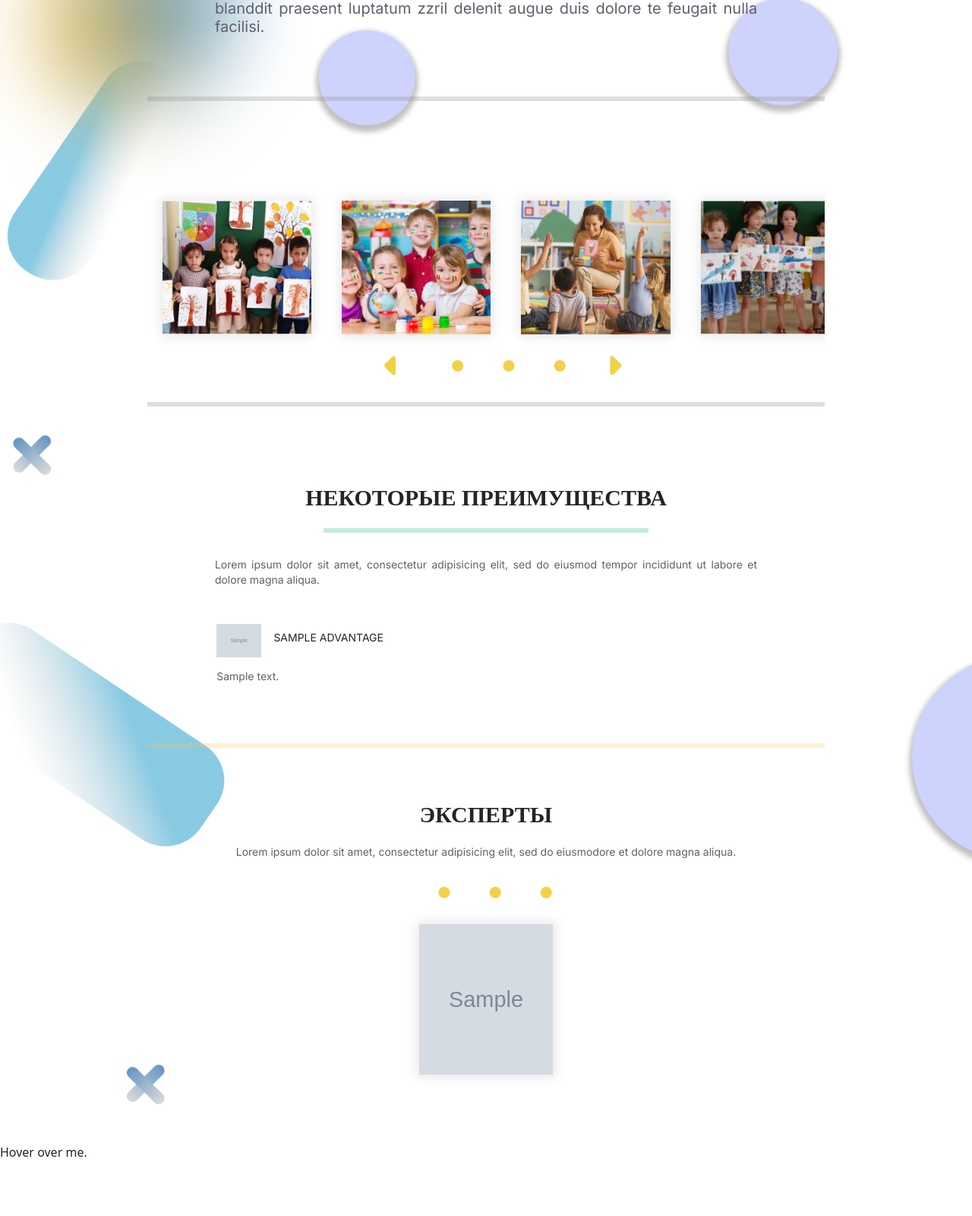
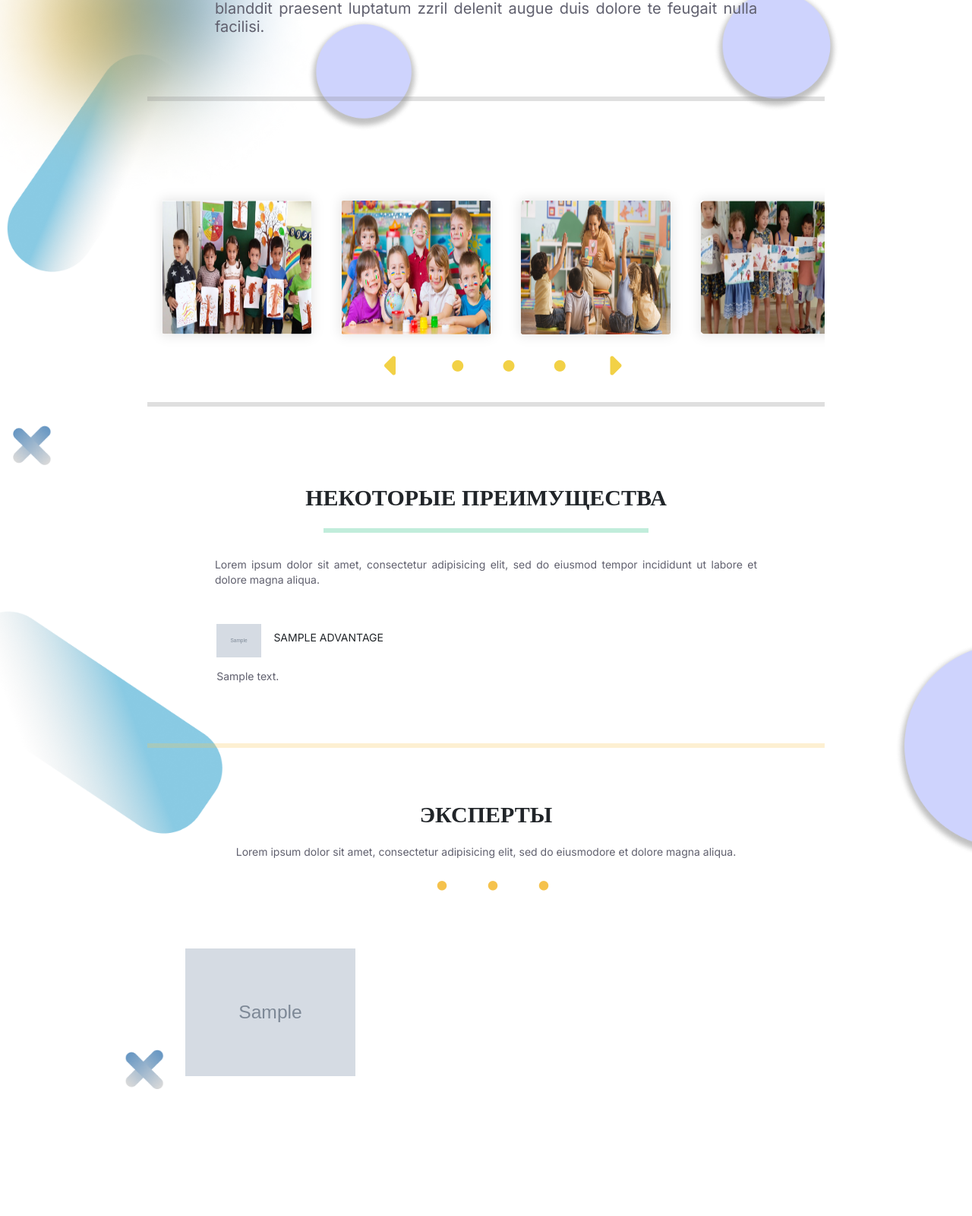
Before and after one commit to asadbek204/Team-1, a Django app: page /about/ in a window 1280 px wide. Shown: the part 997-2597 px from the top of the page at 76% size. After the commit the page ends 2430 px from the top, so only its background shows below. Run offline with Django 4.2, Linux system fonts and the light colour scheme; tables that the repository leaves empty hold one stand-in row (values such as "Sample post"); grey boxes marked "Sample" are stand-in pictures.

Commit message:
change experts

```diff
--- a/assets/main/css/main.css
+++ b/assets/main/css/main.css
@@ -199,30 +199,32 @@ section {
     width: 80%;
     margin: 0 auto;
 }
-.cover {
+
+.swiper .cover {
     position: relative;
     margin-top: 10px;
 }
 
-.left {
+.swiper .left {
     position: absolute;
     transform: translateY(-50%);
     left: 35%;
 }
 
-.dots {
+.swiper .dots {
     position: absolute;
     transform: translateY(-50%);
     text-align: center;
     left: 45%
 }
-.right {
+
+.swiper .right {
     position: absolute;
     right: 30%;
     transform: translateY(-50%);
 }
 
-.scroll-images {
+.swiper .scroll-images {
     position: relative;
     width: 100%;
     padding: 40px 0px;
@@ -232,7 +234,6 @@ section {
     overflow-x: hidden;
     overflow-y: hidden;
     scroll-behavior: smooth;
-    -webkit-overflow-scrolling: touch;
 }
 
 .swiper .child {
@@ -243,12 +244,13 @@ section {
     height: 22vh;
     padding: 0px 15px;
     margin: 1px 20px;
-    /*border: 1px solid #f1f1f1;*/
+    border: 1px;
     overflow: hidden;
-    -webkit-box-shadow: 0px 0px 15px 2px rgb(0 0 0 / 10%);;
     box-shadow: 0px 0px 15px 2px rgb(0 0 0 / 10%);;
 }
-.child > img {
+
+.swiper .child img {
+    width: 120%;
     height: 100%;
 }
 
@@ -258,11 +260,11 @@ section {
     background-color: #aaa;
 }
 
-.scroll-images::-webkit-scrollbar-thumb {
+.swiper .scroll-images::-webkit-scrollbar-thumb {
     background-color: var(--color-primary);
 }
 
-button {
+.swiper button {
     background-color: transparent;
     border: none;
     outline: none;
@@ -323,14 +325,6 @@ button {
     margin: 0 auto;
 }
 
-/*.advantages-main {*/
-/*    margin-right: 25px;*/
-/*}*/
-
-/*.advantages-main:nth-child(3n) {*/
-/*    margin-right: 0;*/
-/*}*/
-
 .advantages .advantages-card .advantages-main h6 {
     font-family: var(--txt);
     font-size: 18px;
@@ -365,9 +359,6 @@ button {
         margin-bottom: 3rem;
     }
 
-    /*.advantages-main {*/
-    /*    margin-right: 15px;*/
-    /*}*/
     .advantages .advantages-card .advantages-main h6 {
         font-size: 14px;
         line-height: 16px;
@@ -430,57 +421,99 @@ button {
     margin-top: 20px;
 }
 
-.experts-dots {
+.experts .dots {
+    position: relative;
+    left: 41%;
+    color: var(--color-primary);
+}
+
+.experts .cover {
+    position: relative;
+    padding: 0 30px;
+    margin: 20px;
+    display: flex;
+    flex-wrap: nowrap;
+    overflow-x: hidden;
+    overflow-y: hidden;
+    scroll-behavior: smooth;
+}
+
+.experts .left {
     position: absolute;
+    left: 0;
+    top: 50%;
     transform: translateY(-50%);
-    text-align: center;
-    margin-left: 43%;
+}
+
+.experts .right {
+    position: absolute;
+    right: 0;
+    top: 50%;
+    transform: translateY(-50%);
 }
 
 .experts .scroll-images {
-    display: flex;
-    justify-content: center;
+    display: block;
+    position: relative;
+    width: 100%;
+    padding: 20px 0;
+    height: auto;
+    overflow: hidden;
 }
 
-.experts .child {
-    display: flex;
-    justify-content: center;
-    align-items: center;
-    max-width: 20%;
-    height: 25vh;
-    /*padding: 0px 15px;*/
-    margin: 1px 20px;
-    border: 1px solid #f1f1f1;
-    overflow: hidden;
-    -webkit-box-shadow: 0px 0px 15px 2px rgb(0 0 0 / 10%);;
-    box-shadow: 0px 0px 15px 2px rgb(0 0 0 / 10%);;
+.experts button {
+    background-color: transparent;
+    border: none;
+    outline: none;
+    cursor: pointer;
+    font-size: 25px;
 }
 
-.experts .child > img {
-   width: 100%;
-}
 .hide {
+    width: 960px;
     display: none;
 }
 
-.hah {
-    cursor: pointer;
+.hr-hide {
+    background: var(--color-primary);
+    width: 100%;
+    height: 20px;
+    border: none;
 }
 
-.hah:hover {
-    opacity: 1;
-    /*display: block;*/
+.e-img img {
+    margin: 20px 30px 10px 0;
+}
+
+.e-img button {
+    background: var(--color-primary);
+    padding: 5px;
+    font-family: var(--main-txt);
+    font-size: 10px;
+    font-weight: 400;
+    text-transform: uppercase;
+    text-align: left;
+    margin-left: 30%;
+}
+
+.e-par {
+    font-family: var(--main-txt);
+    font-size: 32px;
+    font-weight: 400;
+    line-height: 39px;
+    letter-spacing: 0;
+    text-align: justify;
+    padding: 2%;
+}
+
+.hah {
 
 }
 
-.hide {
-  display: none;
+.hah:hover + .hide {
+    display: block;
 }
 
-.myDIV:hover + .hide {
-  display: block;
-  color: red;
-}
 /*----------END OF EXPERTS----------*/
 
 /*!*------------END OF ABOUT US SECTION--------------*!*/
--- a/templates/about-us.html
+++ b/templates/about-us.html
@@ -78,6 +78,7 @@
                     <div class="swiper-row">
                         <button class="left" onclick="leftScroll()">
                             <i class="fa-solid fa-caret-left"></i>
+                        </button>
                         <button class="dots">
                             <i class="fa-solid fa-circle me-5" style="font-size: 15px"></i>
                             <i class="fa-solid fa-circle me-5" style="font-size: 15px"></i>
@@ -122,60 +123,40 @@
                     <h4>ЭКСПЕРТЫ</h4>
                     <p>Lorem ipsum dolor sit amet, consectetur adipisicing elit, sed do eiusmodore et dolore magna
                         aliqua.</p>
+                    <button class="dots">
+                        <i class="fa-solid fa-circle me-5" style="font-size: 50%"></i>
+                        <i class="fa-solid fa-circle me-5" style="font-size: 50%"></i>
+                        <i class="fa-solid fa-circle" style="font-size: 50%"></i>
+                    </button>
                 </div>
-                <div class="cover mb-5">
-                    <button class="experts-dots mb-5">
-                        <i class="fa-solid fa-circle me-5" style="font-size: 15px"></i>
-                        <i class="fa-solid fa-circle me-5" style="font-size: 15px"></i>
-                        <i class="fa-solid fa-circle" style="font-size: 15px"></i>
-                    </button>
+                <div class="cover">
+                    {% for expert in experts %}
                         <div class="scroll-images">
-                        {% for expert in experts %}
-                            <div class="child">
-                                <img src="{{ expert.image.url }}" alt="" class="hah">
+                            <div class="hah me-3">
+                                <img src="{{ expert.image.url }}" alt="" style="width: 14rem">
+                            </div>
+                            <div class="hide">
+                                <hr class="hr-hide">
+                                <div class="experts-card d-flex">
+                                    <div class="e-img">
+                                        <img src="{{ expert.image.url }}" alt="" style="width: 10rem">
+                                        <button>{{ expert }}</button>
+                                    </div>
+                                    <div class="e-par">
+                                        <p>{{ expert.description }}</p>
+                                    </div>
+                                </div>
+                            </div>
                         </div>
                     {% endfor %}
-{#                        <div class="child">#}
-{#                            <img src="{{ experts.image.url }}" alt="" class="hah">#}
-{#                        </div>#}
-{#                        <div class="child">#}
-{#                            <img src="{% static "main/img/swiper/swiper2.png" %}" alt="">#}
-{#                        </div>#}
-{#                        <div class="child">#}
-{#                            <img src="{% static "main/img/swiper/swiper3.png" %}" alt="">#}
-{#                        </div>#}
-{#                        <div class="child">#}
-{#                            <img src="{% static "main/img/swiper/swiper4.png" %}" alt="">#}
-{#                        </div>#}
-{#                        <div class="child">#}
-{#                            <img src="{% static "main/img/swiper/swiper5.png" %}" alt="">#}
-{#                        </div>#}
-{#                        <div class="child">#}
-{#                            <img src="{% static "main/img/swiper/swiper6.png" %}" alt="">#}
-{#                        </div>#}
-                    </div>
-                </div>
-                <div class="hide">
-                    <hr class="hr-grey">
-                    <div class="experts-card d-flex">
-                        <div class="e-img">
-                            <img src="" alt="">
-                            <h4></h4>
-                        </div>
-                        <div class="e-par">
-                            <p></p>
-                        </div>
+                    {#                    <button class="right" onclick="rightScroll()">#}
+                    {#                        <i class="fas fa-angle-double-right"></i>#}
+                    {#                    </button>#}
                 </div>
             </div>
         </div>
         </div>
     </section>
-
-    <div class="myDIV">Hover over me.</div>
-    <div class="hide">I am shown when someone hovers over the div above.</div>
-    <br>
-    <br>
-    <br>
 
 {% endblock %}
 
@@ -186,7 +167,10 @@
             crossorigin="anonymous"></script>
     {#-----------SWIPER------------#}
     <script src="https://unpkg.com/swiper/swiper-bundle.min.js"></script>
-    <script>
+    <script>function leftScroll() {
+
+    }
+
     var swiper = new Swiper('.swiper-container', {
         slidesPerView: 3,
         spaceBetween: 10,
```
Also changed, not shown: assets/main/js/main.js (line endings or trailing spaces). Lines whose indentation alone changed are shown as unchanged.
